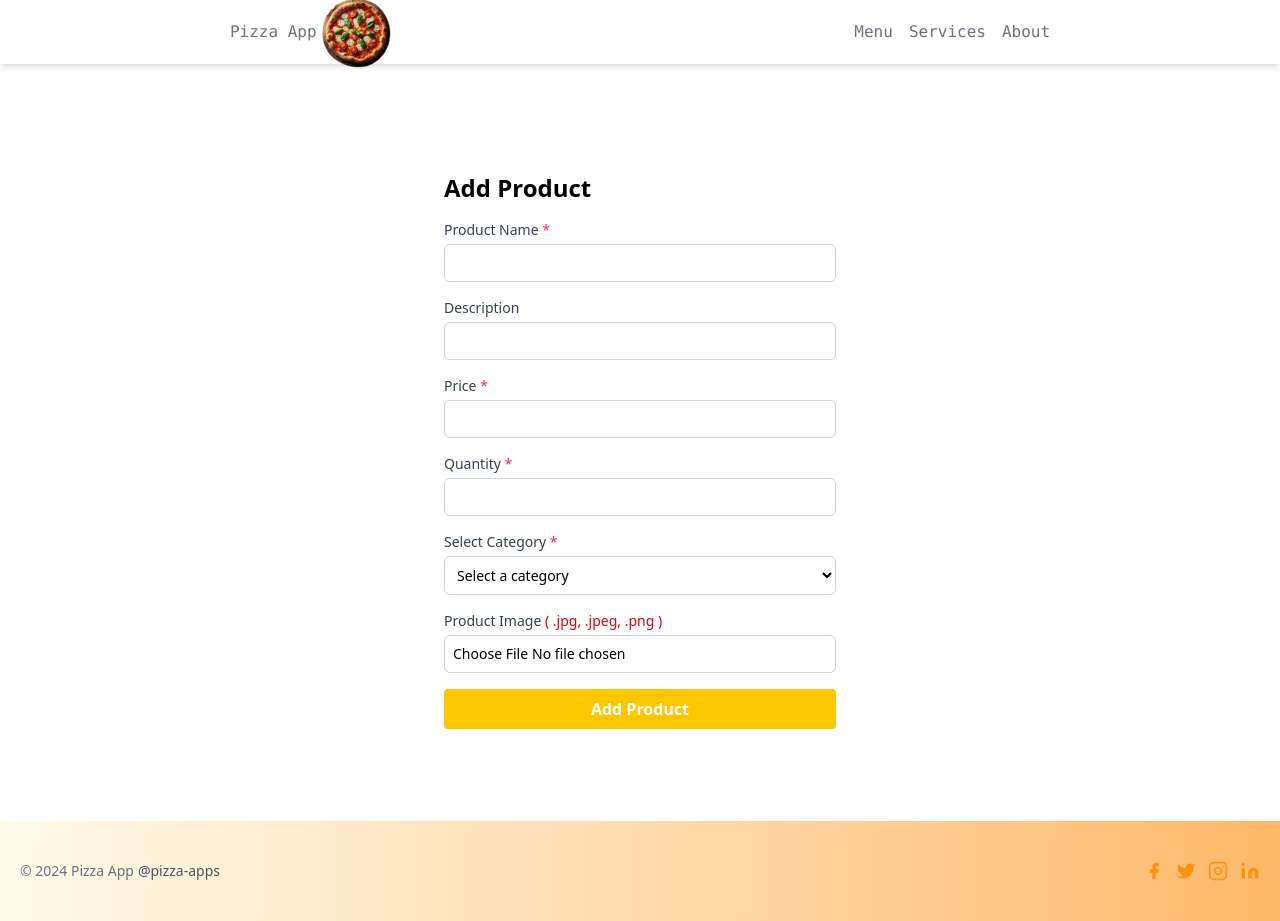
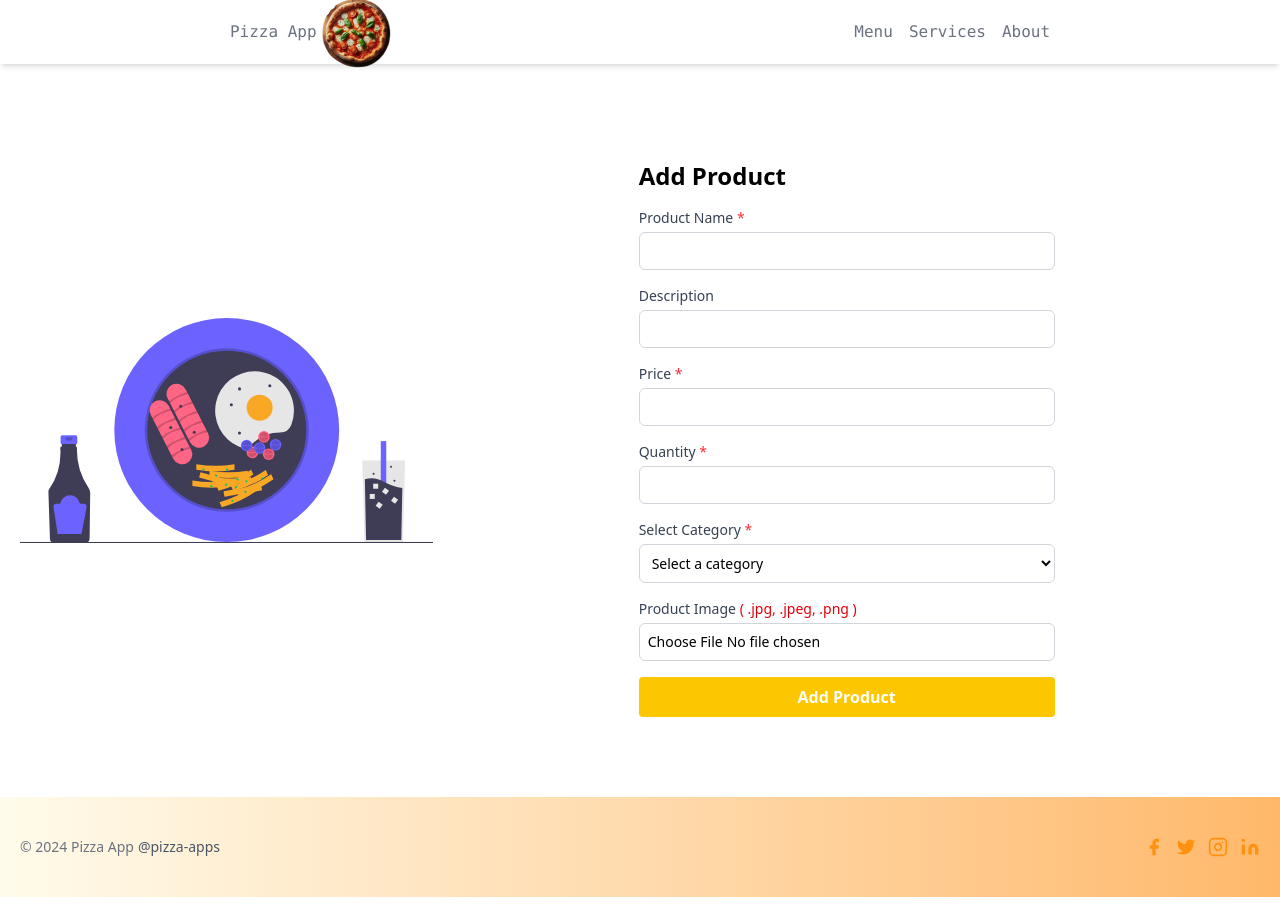
Before and after one commit to Shanuyadav6397/Food-Coma-Frontend, a React (Vite) app: page /admin/addproduct in a window 1280 px wide. After the commit the page ends 897 px from the top, so only its background shows below. Built offline with nearby package versions, Linux system fonts and the light colour scheme.

Commit message:
Add svg to addproduct form

```diff
--- a/src/Pages/Admin/AddProduct.jsx
+++ b/src/Pages/Admin/AddProduct.jsx
@@ -1,10 +1,15 @@
 import Layout from "../../Layouts/Layout";
+import Food from "../../assets/Images/food.svg";
 
 function AddProduct() {
     return (
         <Layout>
             <section className="py-12">
-                <div className="max-w-md mx-auto mt-8 bg-white p-7">
+                <div className="flex items-center justify-center px-5">
+                    <div className="md:w-2/6">
+                        <img src={Food} />
+                    </div>
+                    <div className="max-w-md md:w-4/6 mx-auto mt-8 bg-white p-4">
                         <h2 className="mb-4 text-2xl font-semibold">
                             Add Product
                         </h2>
@@ -115,6 +120,7 @@ function AddProduct() {
                             </div>
                         </form>
                     </div>
+                </div>
             </section>
         </Layout>
     );
```
Also changed, not shown: src/assets/Images/food.svg (added). Lines whose indentation alone changed are shown as unchanged.
